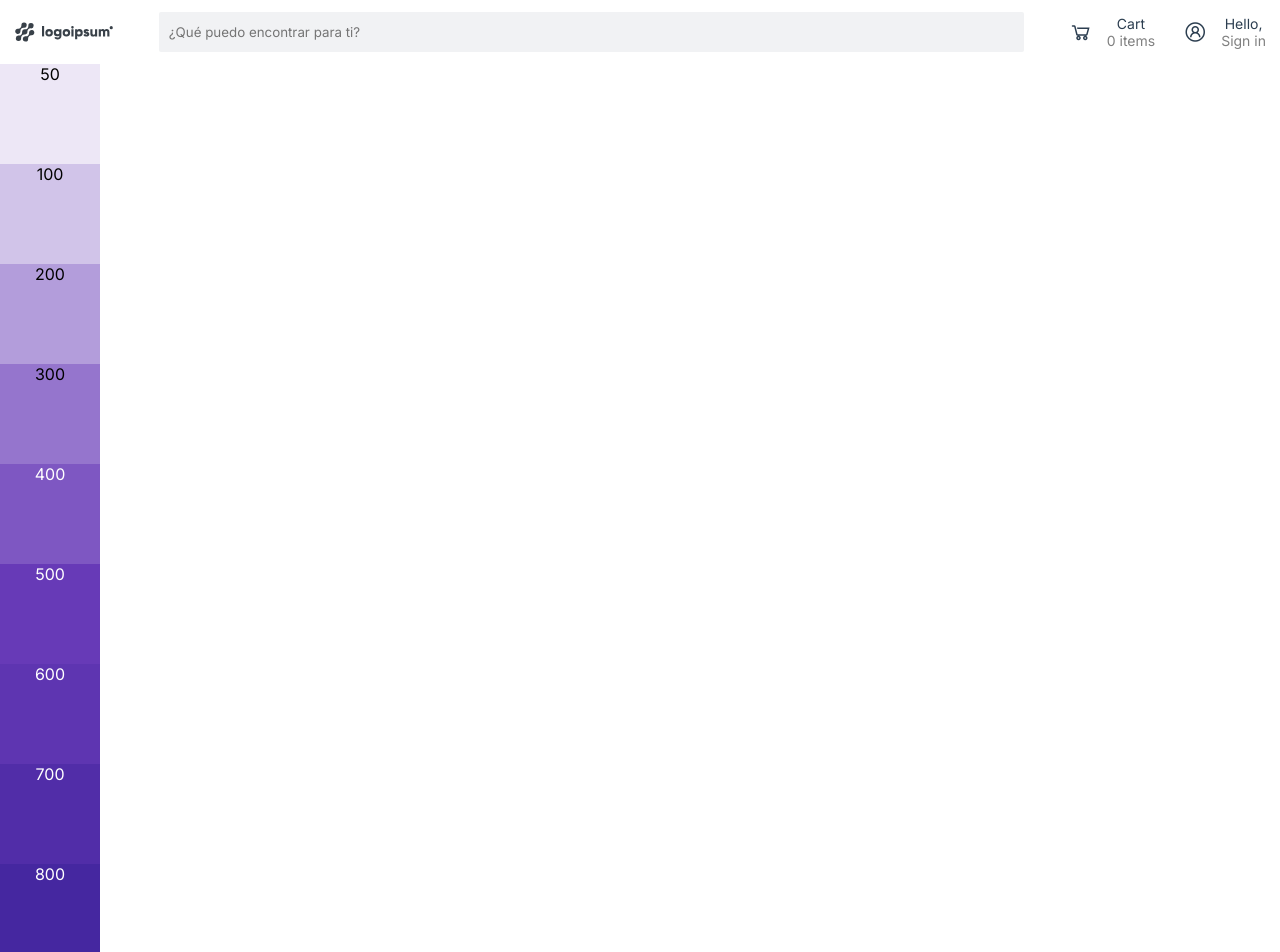
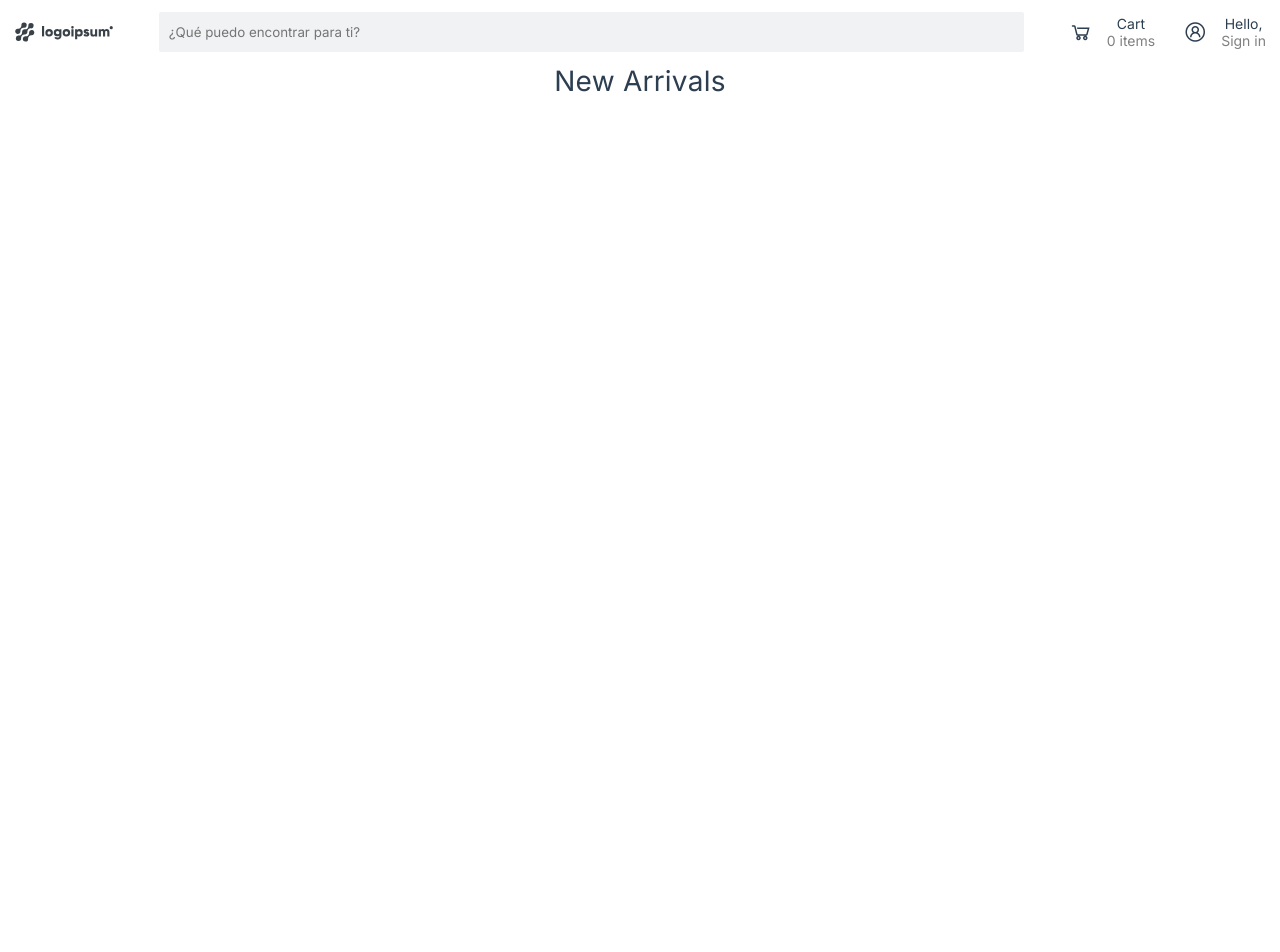
Before and after one commit to BryanLemus/ecommerce, a Vue app: page / in a window 1280 px wide. Shown: the top 952 px of the page. After the commit the page ends 800 px from the top, so only its background shows below. Built offline with nearby package versions, Linux system fonts and the light colour scheme.

Commit message:
cambios menores en navbar

```diff
--- a/src/assets/scss/Navbar.scss
+++ b/src/assets/scss/Navbar.scss
@@ -66,6 +66,12 @@
   }
 }
 
+@include dark-mode {
+  .navbar{
+    background-color: #363640
+  }
+}
+
 @include only-mobile {
   .navbar-search {
     display: none;
--- a/src/assets/scss/Showcase.scss
+++ b/src/assets/scss/Showcase.scss
@@ -5,10 +5,3 @@
     gap: 5px;
     padding: 1em;
 }
-
-.showcase-title{
-    padding: 0.5em;
-    font-weight: 600;
-    background-color: white;
-    display: block;
-}
--- a/src/assets/scss/_typography.scss
+++ b/src/assets/scss/_typography.scss
@@ -33,60 +33,70 @@ h1{
   font-weight: $light;
   font-size: ptrem(79);
   letter-spacing: ptrem(-1.5);
+  @include dark-mode{color: white}
 }
 
 h2{
   font-weight: $light;
   font-size: ptrem(50);
   letter-spacing: ptrem(-0.5);
+  @include dark-mode{color: white}
 }
 
 h3{
   font-weight: $regular;
   font-size: ptrem(40);
   letter-spacing: ptrem(0);
+  @include dark-mode{color: white}
 }
 
 h4{
   font-weight: $regular;
   font-size: ptrem(28);
   letter-spacing: ptrem(0.25);
+  @include dark-mode{color: white}
 }
 
 h5{
   font-weight: $regular;
   font-size: ptrem(20);
-  letter-spacing: ptrem(0)
+  letter-spacing: ptrem(0);
+  @include dark-mode{color: white}
 }
 
 h6{
   font-weight: $medium;
   font-size: ptrem(17);
-  letter-spacing: ptrem(0.15)
+  letter-spacing: ptrem(0.15);
+  @include dark-mode{color: white}
 }
 
 .subtitle1{
   font-weight: $regular;
   font-size: ptrem(13);
-  letter-spacing: ptrem(0.15)
+  letter-spacing: ptrem(0.15);
+  @include dark-mode{color: white}
 }
 
 .subtitle2{
   font-weight: $medium;
   font-size: ptrem(12);
-  letter-spacing: ptrem(0.1)
+  letter-spacing: ptrem(0.1);
+  @include dark-mode{color: white}
 }
 
 .body1{
   font-weight: $regular;
   font-size: ptrem(13);
-  letter-spacing: ptrem(0.5)
+  letter-spacing: ptrem(0.5);
+  @include dark-mode{color: white}
 }
 
 .body2{
   font-weight: $regular;
   font-size: ptrem(12);
-  letter-spacing: ptrem(0.25)
+  letter-spacing: ptrem(0.25);
+  @include dark-mode{color: white}
 }
 
 button{
@@ -94,12 +104,14 @@ button{
   font-size: ptrem(12);
   letter-spacing: ptrem(0.25);
   text-transform: uppercase;
+  @include dark-mode{color: white}
 }
 
 caption{
   font-weight: $regular;
   font-size: ptrem(10);
-  letter-spacing: ptrem(0.4)
+  letter-spacing: ptrem(0.4);
+  @include dark-mode{color: white}
 }
 
 .overline{
@@ -107,4 +119,5 @@ caption{
   font-size: ptrem(8);
   letter-spacing: ptrem(1.5);
   text-transform: uppercase;
+  @include dark-mode{color: white}
 }
--- a/src/assets/scss/styles.scss
+++ b/src/assets/scss/styles.scss
@@ -1,6 +1,6 @@
 // Styles Imports
+@import "./_mixins";
 @import "./_typography";
-@import "./_mixins";
 @import "./_scheme";
 
 // -- Components Styles--
--- a/src/components/Showcase.vue
+++ b/src/components/Showcase.vue
@@ -1,7 +1,7 @@
 <template>
   <div class="showcase">
     <div class="showcase-header">
-      <h2>{{ title }}</h2>
+      <h4>{{ title }}</h4>
     </div>
     <div class="showcase-content">
       <card
@@ -19,7 +19,7 @@
 </template>
 
 <script>
-import card from "./card";
+import card from './Card';
 
 export default {
   name: "showcase",
--- a/src/views/Home.vue
+++ b/src/views/Home.vue
@@ -1,23 +1,13 @@
 <template>
-  <div class="home">
-    <div class="bg-deep-purple-50" style="width: 100px; height: 100px">50</div>
-    <div class="bg-deep-purple-100" style="width: 100px; height: 100px">100</div>
-    <div class="bg-deep-purple-200" style="width: 100px; height: 100px">200</div>
-    <div class="bg-deep-purple-300" style="width: 100px; height: 100px">300</div>
-    <div class="bg-deep-purple-400" style="width: 100px; height: 100px">400</div>
-    <div class="bg-deep-purple-500" style="width: 100px; height: 100px">500</div>
-    <div class="bg-deep-purple-600" style="width: 100px; height: 100px">600</div>
-    <div class="bg-deep-purple-700" style="width: 100px; height: 100px">700</div>
-    <div class="bg-deep-purple-800" style="width: 100px; height: 100px">800</div>
-    <div class="bg-deep-purple-900" style="width: 100px; height: 100px">900</div>
-  </div>
+  <showcase title="New Arrivals"/>
 </template>
 
 <script>
 import navbar from './../components/Navbar';
+import showcase from './../components/Showcase';
 
 export default {
   name: 'Home',
-  components:{ navbar }
+  components:{ navbar, showcase }
 }
 </script>
```
